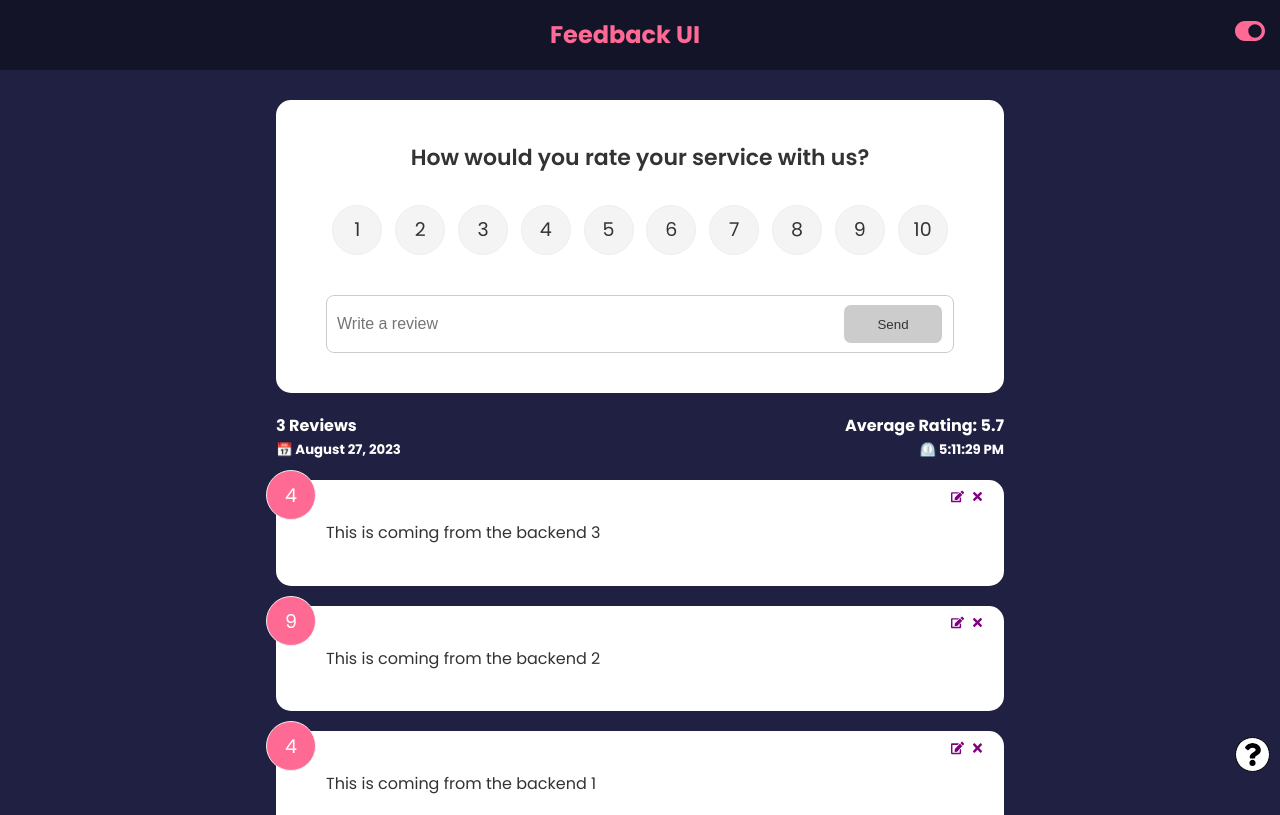
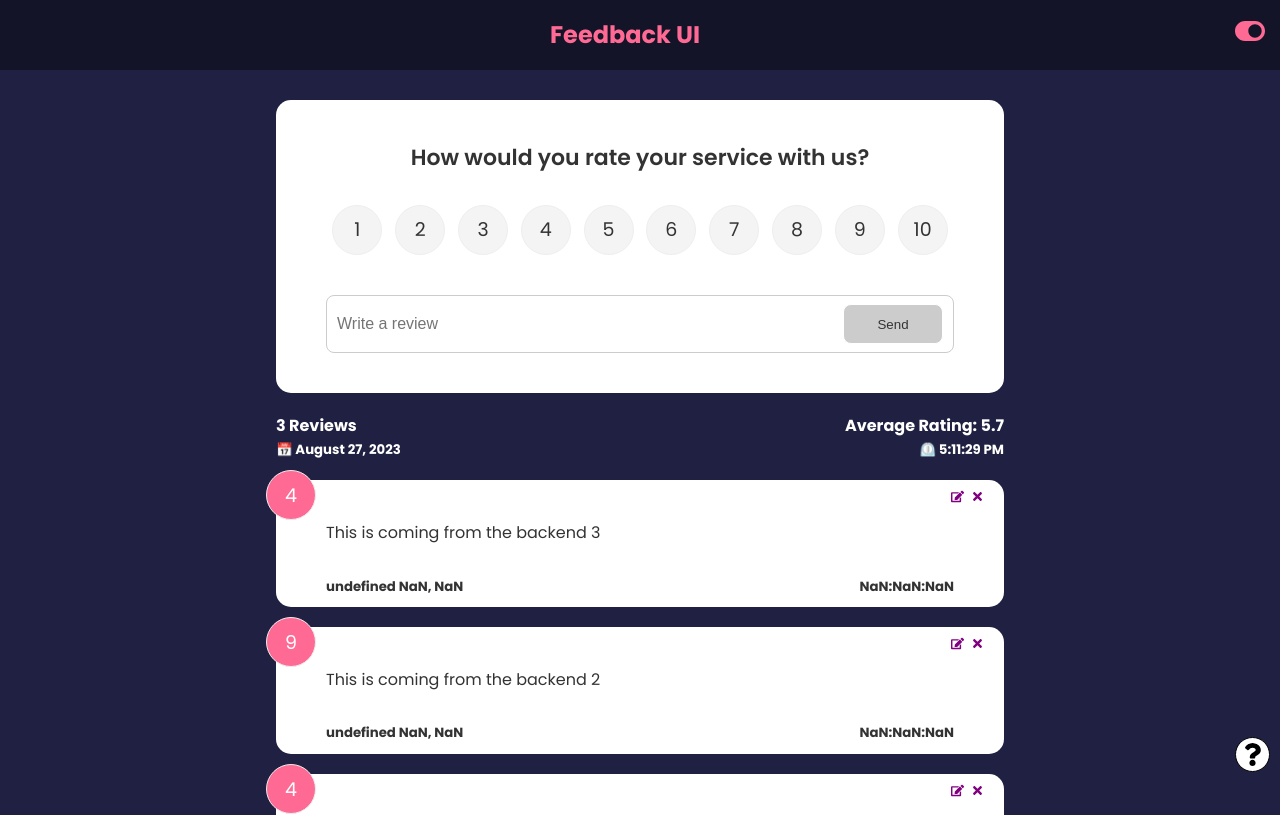
Before and after one commit to techstackmedia/react-front-to-back, a React (Create React App) app: page / in a window 1280 px wide. Shown: the top 815 px of the page. Built offline with nearby package versions, Linux system fonts and the light colour scheme; data requests are answered from the project's data file.

Commit message:
formatted dates in react - feedback item
Co-authored-by: <osagienoah04@gmail.com>

```diff
--- a/src/components/Feedback/FeedbackItem.jsx
+++ b/src/components/Feedback/FeedbackItem.jsx
@@ -6,6 +6,41 @@ import editIcon from '../../images/editIcon.svg';
 
 const FeedbackItem = ({ item }) => {
   const { deleteFeedback, editFeedback, isFalse } = useContext(FeedbackContext);
+  const inputDate = item.date;
+
+// Create a Date object from the input string
+const dateObject = new Date(inputDate);
+
+// Define an array of month names
+const monthNames = [
+  'January',
+  'February',
+  'March',
+  'April',
+  'May',
+  'June',
+  'July',
+  'August',
+  'September',
+  'October',
+  'November',
+  'December',
+];
+
+// Get the month, day, and year components from the Date object
+const monthName = monthNames[dateObject.getMonth()];
+const day = dateObject.getDate();
+const year = dateObject.getFullYear();
+const calendar = `${monthName} ${day}, ${year}`;
+
+// Get the hour, minute, and second components from the Date object
+const hours = dateObject.getHours().toString().padStart(2, '0');
+const minutes = dateObject.getMinutes().toString().padStart(2, '0');
+const seconds = dateObject.getSeconds().toString().padStart(2, '0');
+
+// Format the time in "hr:min:sec" format
+const time = `${hours}:${minutes}:${seconds}`;
+
 
   const handleDeleteButton = () => {
     deleteFeedback(item._id);
@@ -25,6 +60,10 @@ const FeedbackItem = ({ item }) => {
         <img src={editIcon} alt='edit icon' width={13.328} height={13.328} />
       </button>
       <div className='text-display'>{item.text}</div>
+      <div style={{ display: 'flex', justifyContent: 'space-between', position: 'relative', top: 30 }}>
+        <h5>{calendar}</h5>
+        <h5>{time}</h5>
+      </div>
     </Card>
   );
 };
```
Also changed, not shown: 1 other file (tests, documents, lock files or other folders).
